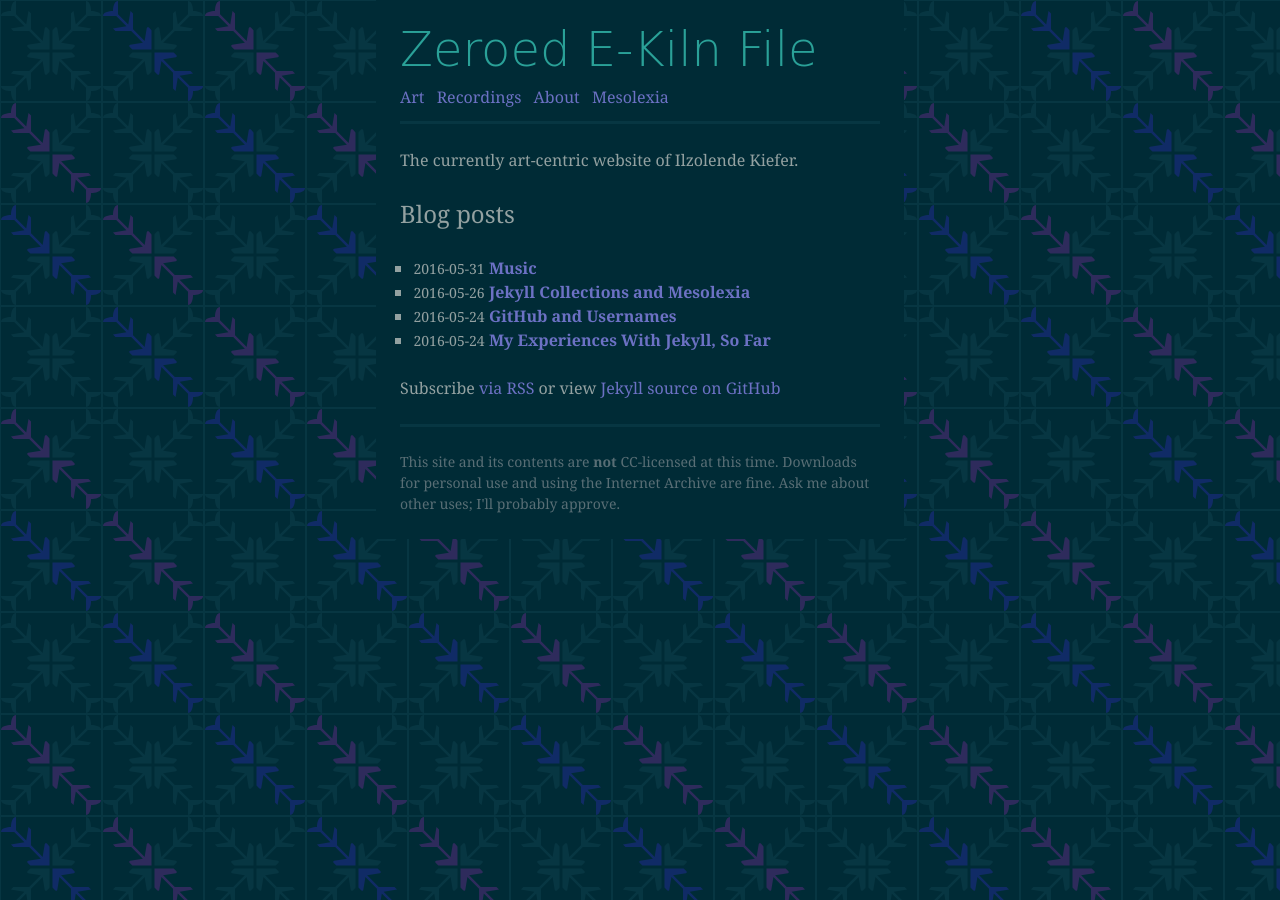
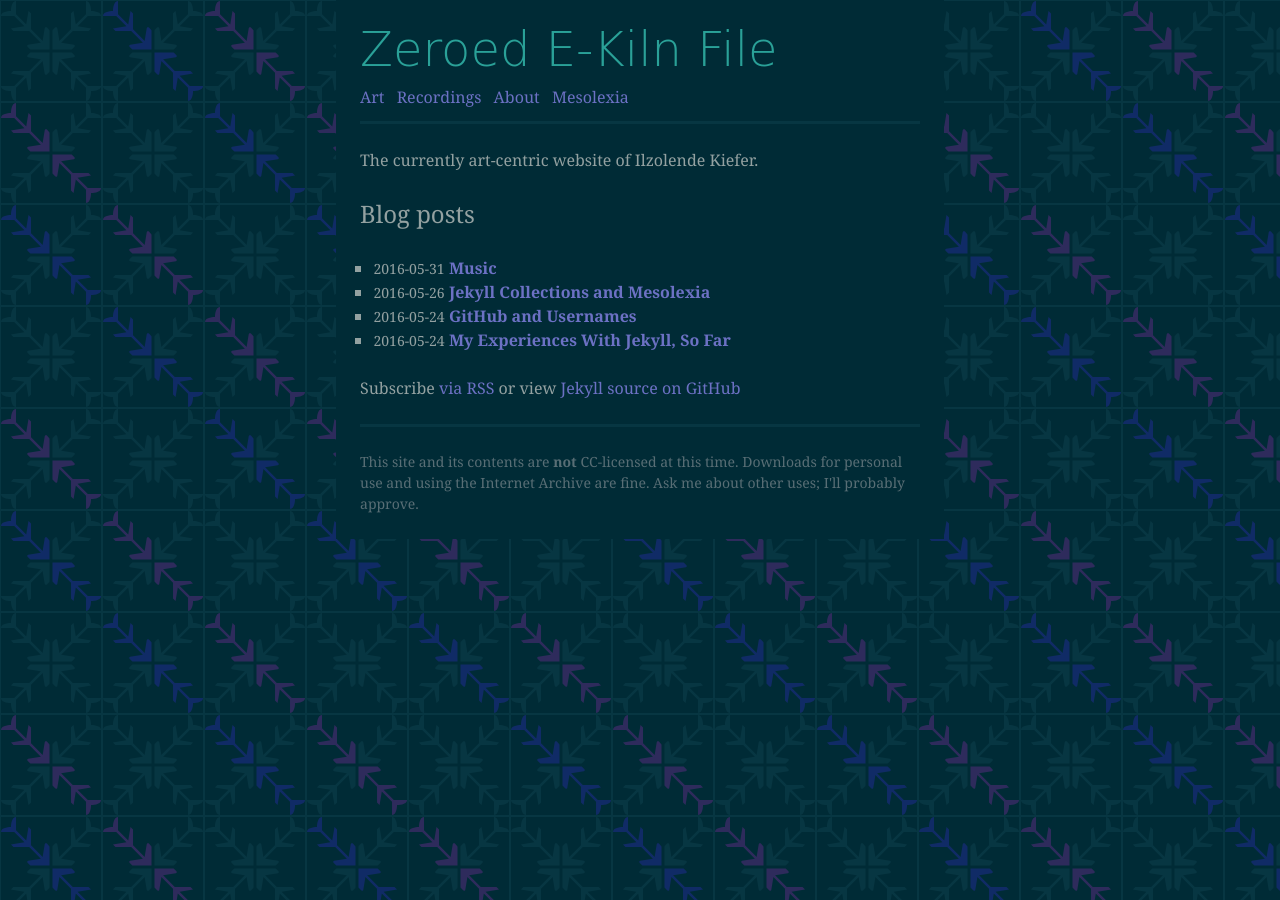
Before and after one commit to ilzolende/ilzolende.github.io, a Jekyll site: the page built from index.html, in a window 1280 px wide. Built offline with Jekyll 4.4.1, drawn with Linux system fonts in a browser that asks for light colours; some web fonts are replaced.

Commit message:
made body wider

```diff
--- a/css/main.scss
+++ b/css/main.scss
@@ -4,7 +4,7 @@
 @charset "utf-8";
 @import "color-schemes/solarized";
 
-$body-width: 30em;
+$body-width: 35em;
 
 $base-font-family: "DejaVuSerifBook", Georgia, serif;
 $alt-font-family: "Grand Hotel", "DejaVu Sans", Verdana, sans-serif;
```
